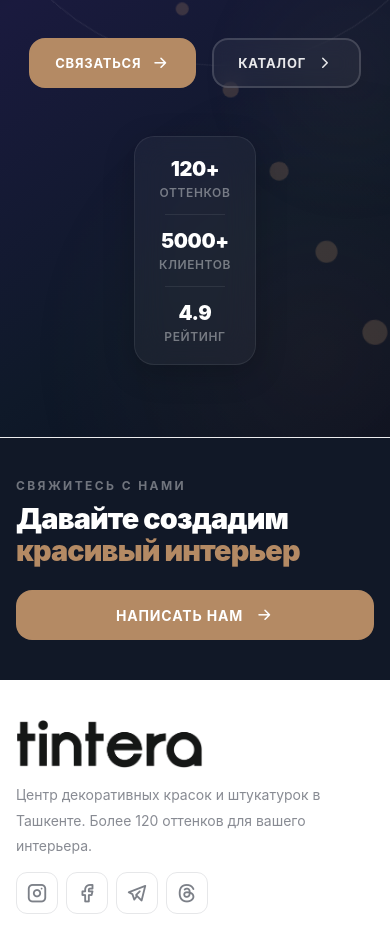
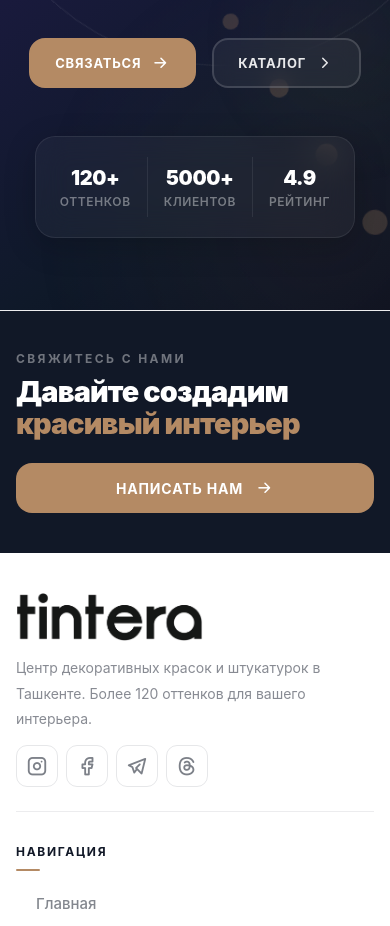
Before and after one commit to AkmaljonYusupov/Tintera, a React (Vite) app: page /about in a window 390 px wide. Shown: the part 7953-8879 px from the top of the page. Built offline with nearby package versions, Linux system fonts and the light colour scheme.

Commit message:
project tugadi

```diff
--- a/src/pages/About/About.scss
+++ b/src/pages/About/About.scss
@@ -1157,13 +1157,12 @@
   }
 
   .ab-cta__stats {
-    flex-direction: column;
     gap: 16px;
     padding: 24px 32px;
   }
 
   .ab-cta__stat-divider {
-    width: 60px; height: 1px;
+    width: 1px; height: 60px;
   }
 }
 
@@ -1239,13 +1238,13 @@
 
   .ab-cta__title { font-size: clamp(2rem, 8vw, 2.8rem); }
   .ab-cta__stats {
+    width: fit-content;
     padding: 20px 24px;
-    gap: 14px;
-    flex-direction: column;
+    margin:0px 20px;
   }
   .ab-cta__stat-number { font-size: 20px; }
   .ab-cta__stat-divider {
-    width: 60px; height: 1px;
+    width: 1px; height:60px;
   }
   .ab-cta__btn { padding: 14px 24px; font-size: 13px; }
   .ab-cta__badge { padding: 8px 18px; font-size: 12px; }
```
